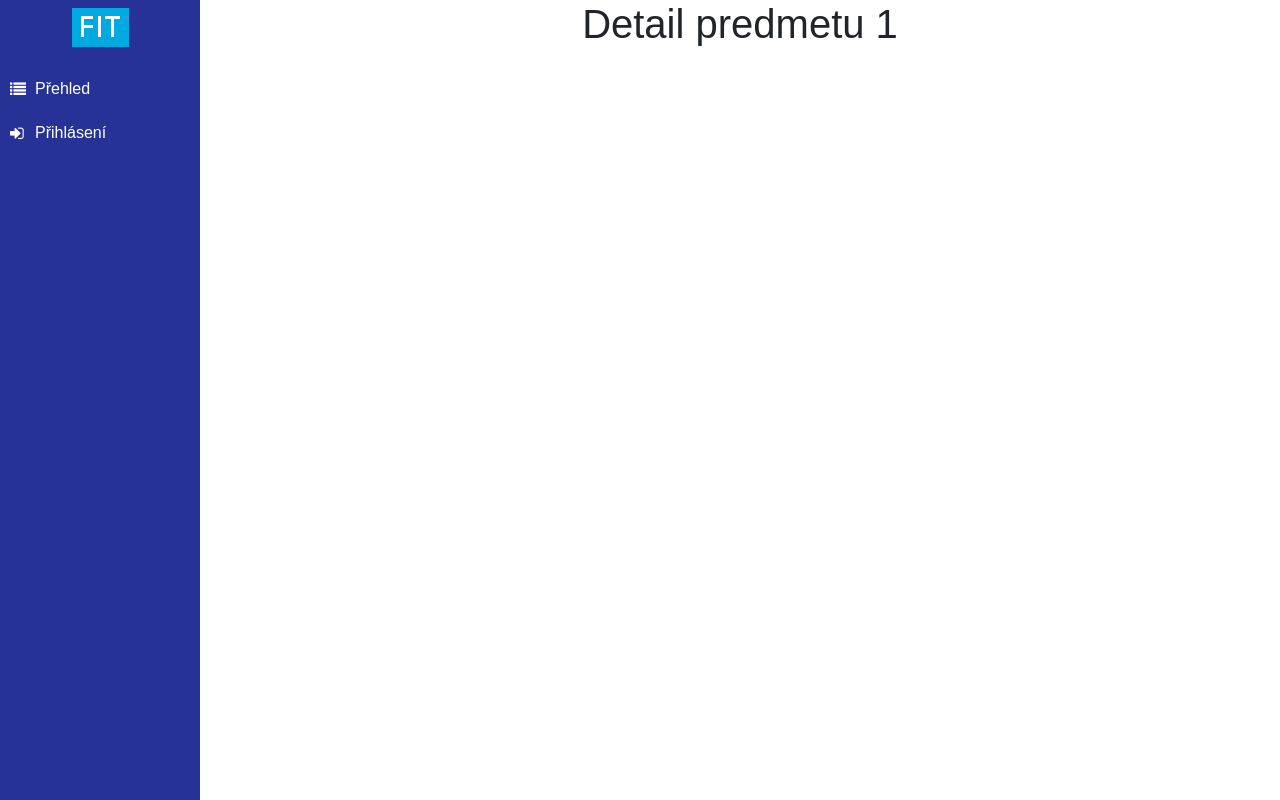
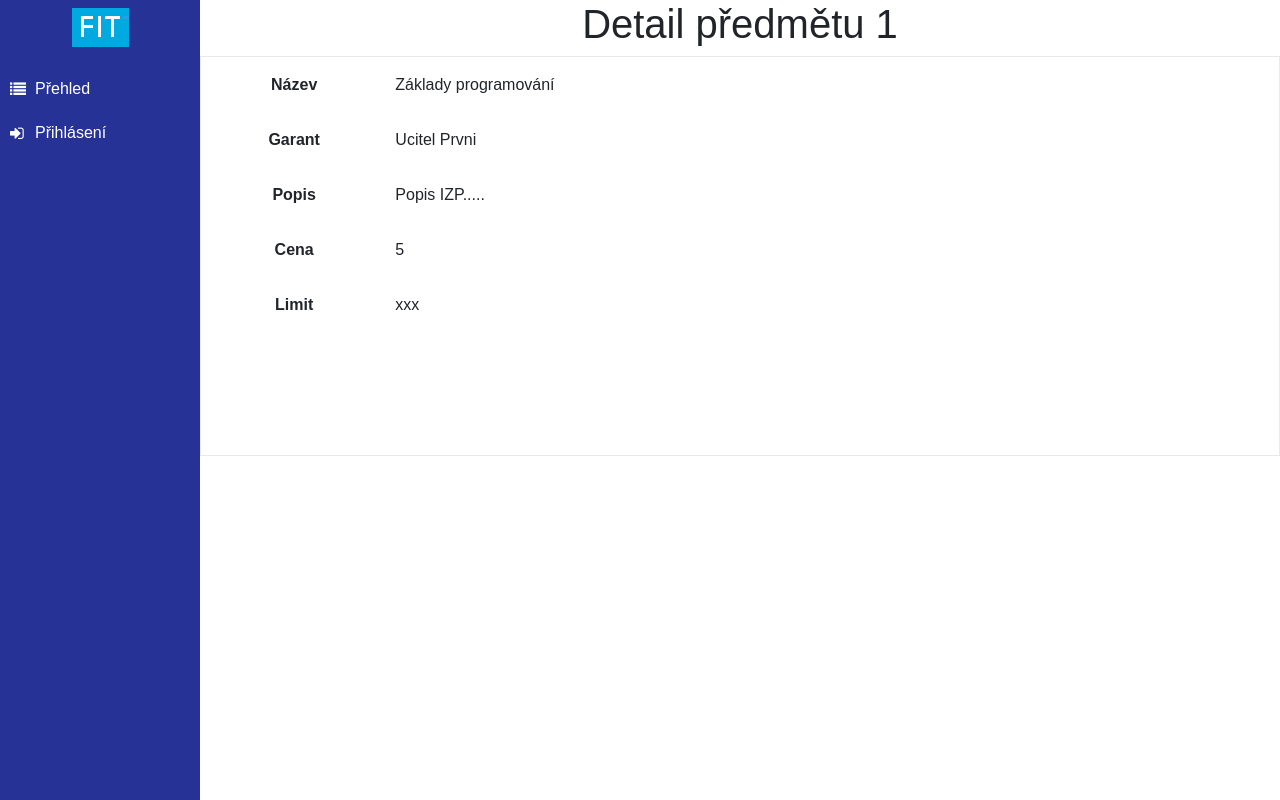
Before and after one commit to Dolly151/IIS_project-, a PHP site: page /course_detail.php?id=1 in a window 1280 px wide. Run offline with PHP 8.4, Linux system fonts and the light colour scheme; data comes from the database, SQL or seed files in the repository.

Commit message:
feat: add course detail page and service

```diff
--- /dev/null
+++ b/assets/css/course_detail.css
@@ -0,0 +1,18 @@
+.detail {
+    border: 1px solid var(--color-gray);
+}
+
+.row {
+    height: 15%;
+}
+
+.col-2{
+    font-weight: bold;
+    text-align: center;
+    padding: 0 3vw;
+}
+
+
+.col-2 p{
+    font-weight: bold;
+}
--- a/pages/course_detail.php
+++ b/pages/course_detail.php
@@ -1,6 +1,11 @@
 <?php
     require_once('../common/common.php');
+    require_once('../services/detail_service.php');
+
     $id = $_GET['id'];
+
+    $service = new DetailService();
+    $course = $service->getCourseDetail($id);
 
     make_header('xxx', 'course_detail')
 ?>
@@ -13,8 +18,48 @@
         </header>
 
         <main>
-            <div class="container d-flex justify-content-center h-100">
-                <h1>Detail predmetu <?php echo $id?></h1>
+            <h1 class="text-center">Detail předmětu <?php echo $id?></h1>
+            <div class="container p-3 h-50 detail">
+                <div class="row">
+                    <div class="col-2">
+                        <p>Název</p>
+                    </div>
+                    <div class="col-10">
+                        <p><?php echo htmlspecialchars($course['nazev'])?></p>
+                    </div>
+                </div>
+                <div class="row">
+                    <div class="col-2">
+                        <p>Garant</p>
+                    </div>
+                    <div class="col-10">
+                        <p><?php echo htmlspecialchars($course['garant']['jmeno']. ' '. $course['garant']['prijmeni'])?></p>
+                    </div>
+                </div>
+                <div class="row">
+                    <div class="col-2">
+                        <p>Popis</p>
+                    </div>
+                    <div class="col-10">
+                        <p><?php echo htmlspecialchars($course['popis'])?></p>
+                    </div>
+                </div>
+                <div class="row">
+                    <div class="col-2">
+                        <p>Cena</p>
+                    </div>
+                    <div class="col-10">
+                        <p><?php echo htmlspecialchars($course['cena'])?></p>
+                    </div>
+                </div>
+                <div class="row">
+                    <div class="col-2">
+                        <p>Limit</p>
+                    </div>
+                    <div class="col-10">
+                        <p>xxx</p>
+                    </div>
+                </div>
             </div>
         </main>
     </div>
--- /dev/null
+++ b/services/detail_service.php
@@ -0,0 +1,29 @@
+<?php
+
+require_once '../data/repository_factory.php';
+
+class DetailService
+{
+    private Repository $repository;
+
+    public function __construct()
+    {
+        $this->repository = RepositoryFactory::create();
+    }
+
+    public function getCourseDetail($id): array
+    {
+        $course = $this->repository->getOneById('Kurz', ['nazev', 'popis', 'garant_ID', 'cena'], $id);
+        if (!$course)
+        {
+            return [];
+        }
+
+        $garant = $this->repository->getOneById('Uzivatel', ['jmeno', 'prijmeni'], $course['garant_ID']);
+        $course['garant'] = $garant;
+
+        return $course;
+    }
+}
+
+?>
```
